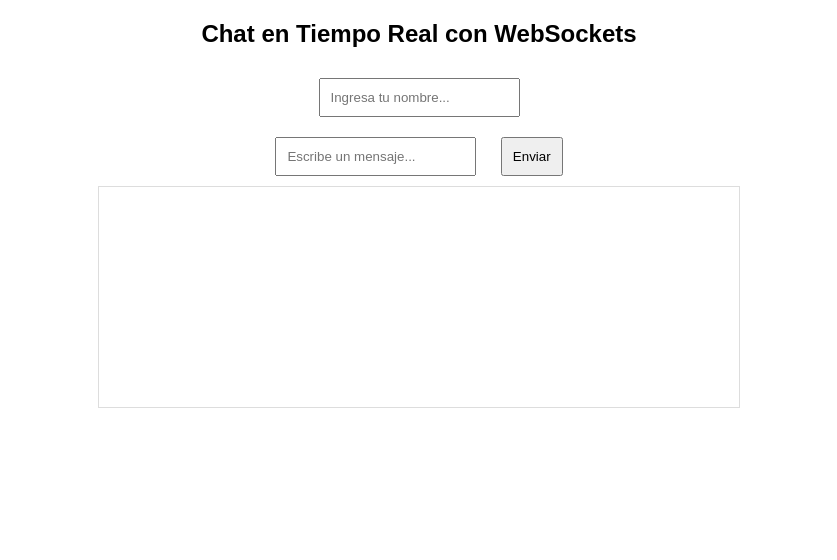
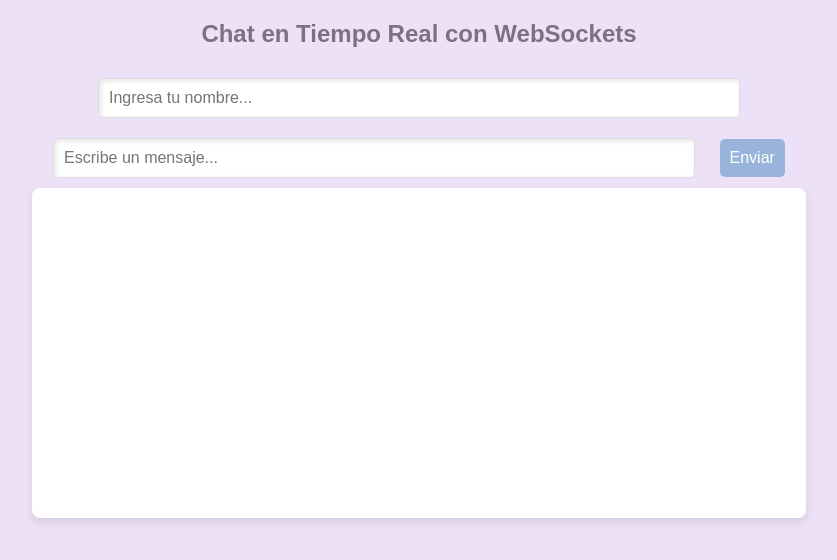
Before and after one commit to jennyMeza08/websocket-chat, a plain HTML site: page index.html in a window 1280 px wide. Shown: the whole page, without its empty margins (221-1058 px from the left). Drawn offline with Linux system fonts and the light colour scheme.

Commit message:
Update index.html

```diff
--- a/index.html
+++ b/index.html
@@ -5,26 +5,7 @@
   <meta charset="UTF-8">
   <meta name="viewport" content="width=device-width, initial-scale=1.0">
   <title>Chat WebSocket</title>
-  <style>
-    body {
-      font-family: Arial, sans-serif;
-      text-align: center;
-      margin: 20px;
-    }
-    #messages {
-      margin-top: 20px;
-      border: 1px solid #ddd;
-      padding: 10px;
-      width: 50%;
-      margin: auto;
-      height: 200px;
-      overflow-y: auto;
-    }
-    input, button {
-      padding: 10px;
-      margin: 10px;
-    }
-  </style>
+  <link rel="stylesheet" href="style.css">
 </head>
 
 <body>
```
